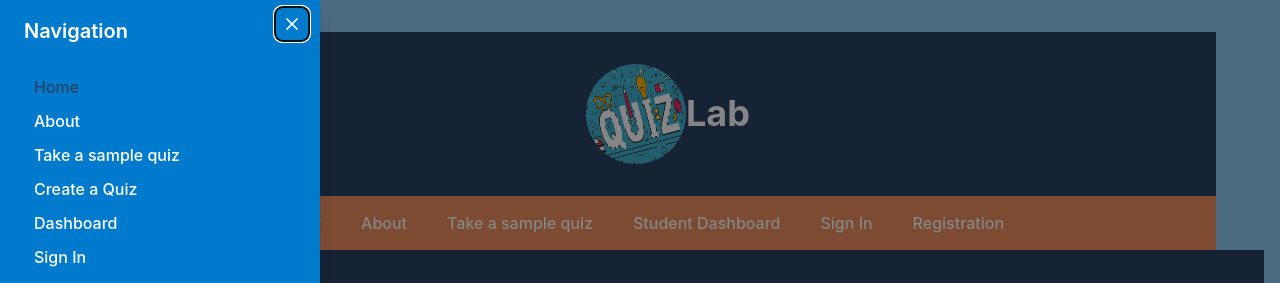
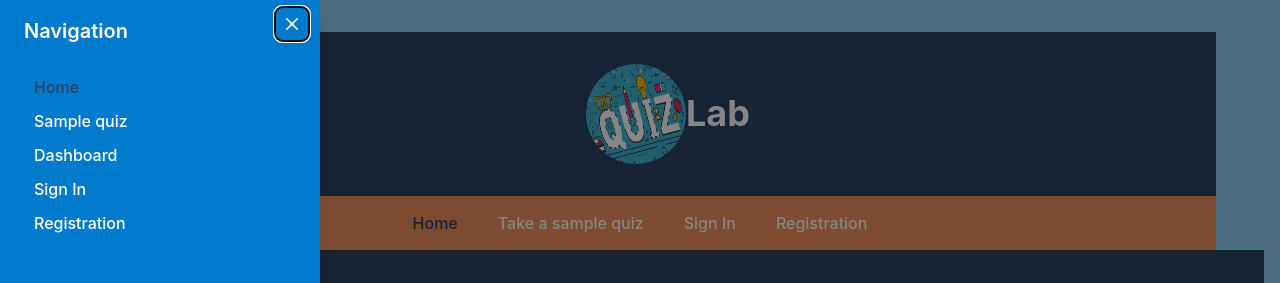
Before and after one commit to A52-JS-React-Team6/QuizCraft, a React (Vite) app: page / in a window 1280 px wide. Both pictures are taken after a click on the button "Open Menu". Shown: the top 283 px of the page. Built offline with nearby package versions, Linux system fonts and the light colour scheme.

Commit message:
cleanup navigation and sample quiz

```diff
--- a/src/App.jsx
+++ b/src/App.jsx
@@ -43,7 +43,6 @@ function App() {
       <NavBar />
         <Routes>
           <Route path="/" element={<Home />} />
-          <Route path="/sample-quiz" element={<SampleQuiz />} />
           <Route path="/quiz-results" element={<QuizResults />} />
           <Route path="/create-quiz" element={<CreateQuiz />} />
           <Route path="/about" element={<About />} />
--- a/src/components/EducatorDashboard/EducatorDashboard.jsx
+++ b/src/components/EducatorDashboard/EducatorDashboard.jsx
@@ -37,6 +37,12 @@ export const EducatorDashboard = () => {
   const [myQuizzes, setMyQuizzes] = useState([]);
   const { user } = useAuth();
   const toast = useToast();
+
+  const getInvitations = async () => {
+    const invitations = await getInvitationsForEducator(user.username);
+    setInvitations(invitations);
+  }
+
   useEffect(() => {
     const fetchStudents = async () => {
       const students = await getStudents();
@@ -48,10 +54,7 @@ export const EducatorDashboard = () => {
       setMyQuizzes(myQuizzes);
     };
 
-    const getInvitations = async () => {
-      const invitations = await getInvitationsForEducator(user.username);
-      setInvitations(invitations);
-    }
+
 
     fetchStudents();
     getQuizzes();
@@ -100,6 +103,7 @@ export const EducatorDashboard = () => {
         duration: 2000,
         isClosable: true,
       });
+      getInvitations();
     }
   };
 
--- a/src/components/Footer/Footer.jsx
+++ b/src/components/Footer/Footer.jsx
@@ -1,11 +1,12 @@
 import { Box, Text } from "@chakra-ui/react";
+import { NavLink } from "react-router-dom";
 
 export function Footer() {
   return (
     <Box as="footer" bg="blue.800" color="white" width="100%" padding={4}>
-      <Text textAlign="center" fontSize="md">
+      <NavLink  to='/about' textAlign="center" fontSize="md">
         © {new Date().getFullYear()} QuizLab. All rights reserved.
-      </Text>
+      </NavLink>
     </Box>
   );
 }
--- a/src/components/NavBar/NavBar.jsx
+++ b/src/components/NavBar/NavBar.jsx
@@ -35,18 +35,26 @@ export function NavBar() {
                   <NavLink to='/forum' className={({ isActive }) => isActive ? 'navigation-link navigation-link-active' : 'navigation-link'}>Forum</NavLink>
                 </>
               )} */}
-                    <NavLink to='/about' className={({ isActive }) => isActive ? 'navigation-link navigation-link-active' : 'navigation-link'}>About</NavLink>
-                    <NavLink to='/sample-quiz' className={({ isActive }) => isActive ? 'navigation-link navigation-link-active' : 'navigation-link'}>Take a sample quiz </NavLink>
-                    <NavLink to='/student-dashboard' className={({ isActive }) => isActive ? 'navigation-link navigation-link-active' : 'navigation-link'}>Student Dashboard</NavLink>
+                    <NavLink to={{
+                        pathname: '/real-quiz',
+                        state: { quizId: '-NlZEyHdMD5MS4_eYg0g'}
+                    }} className={({ isActive }) => isActive ? 'navigation-link navigation-link-active' : 'navigation-link'}>Take a sample quiz </NavLink>
                     {user?.isLoggedIn && user?.role === userRole.EDUCATOR &&
+                        <>
                         <NavLink to='/create-quiz' className={({ isActive }) => isActive ? 'navigation-link navigation-link-active' : 'navigation-link'}>Create a Quiz</NavLink>
+                        <NavLink to='/educator-dashboard' className={({ isActive }) => isActive ? 'navigation-link navigation-link-active' : 'navigation-link'}>Educator Dashboard</NavLink>
+                        </>
                     }
                     {user?.isLoggedIn && user?.role === userRole.STUDENT &&
-                        <NavLink to='/scoreboard' className={({ isActive }) => isActive ? 'navigation-link navigation-link-active' : 'navigation-link'}>Score Board</NavLink>
+                        <>
+                            <NavLink to='/scoreboard' className={({ isActive }) => isActive ? 'navigation-link navigation-link-active' : 'navigation-link'}>Score Board</NavLink>
+                            <NavLink to='/dashboard' className={({ isActive }) => isActive ? 'navigation-link navigation-link-active' : 'navigation-link'}>Dashboard</NavLink>
+
+                        </>
                     }
                     {user?.isLoggedIn ? (
                         <>
-                            <NavLink onClick={onLogout} className='navigation-link'>Logout</NavLink>
+                            <Button onClick={onLogout} className='navigation-link'>Logout</Button>
                             {user?.isAdmin && <NavLink to='/admin-page' className={({ isActive }) => isActive ? 'navigation-link navigation-link-active' : 'navigation-link'}>Admin Page</NavLink>}
                         </>
                     ) : (
--- a/src/components/NavBarNew/NavBar.jsx
+++ b/src/components/NavBarNew/NavBar.jsx
@@ -61,11 +61,13 @@ export function NavBarNew() {
             <DrawerBody bg={bgColor}>
               <Flex direction='column' justify='start'>
                 <NavLink onClick={onClose} to='/' className={({ isActive }) => isActive ? 'navigation-link navigation-link-active' : 'navigation-link'}>Home</NavLink>
-                <NavLink to='/about' onClick={onClose} className={({ isActive }) => isActive ? 'navigation-link navigation-link-active' : 'navigation-link'}>About</NavLink>
-                <NavLink to='/sample-quiz' onClick={onClose} className={({ isActive }) => isActive ? 'navigation-link navigation-link-active' : 'navigation-link'}>Take a sample quiz </NavLink>
-                <NavLink to='/create-quiz' onClick={onClose} className={({ isActive }) => isActive ? 'navigation-link navigation-link-active' : 'navigation-link'}>Create a Quiz</NavLink>
+                <NavLink to={{
+                        pathname: '/real-quiz',
+                        state: { quizId: '-NlZEyHdMD5MS4_eYg0g'}
+                    }} className={({ isActive }) => isActive ? 'navigation-link navigation-link-active' : 'navigation-link'}>Sample quiz </NavLink>
                 {user?.role === userRole.EDUCATOR && (
                   <>
+                    <NavLink to='/create-quiz' onClick={onClose} className={({ isActive }) => isActive ? 'navigation-link navigation-link-active' : 'navigation-link'}>Create a Quiz</NavLink>
                     <NavLink to='/manage-quizzes' onClick={onClose} className={({ isActive }) => isActive ? 'navigation-link navigation-link-active' : 'navigation-link'}>Manage Quizzes</NavLink>
                     <NavLink to='/educator-dashboard' onClick={onClose} className={({ isActive }) => isActive ? 'navigation-link navigation-link-active' : 'navigation-link'}>Educator Dashboard</NavLink>
                   </>
--- a/src/components/QuizzTable/QuizTable.jsx
+++ b/src/components/QuizzTable/QuizTable.jsx
@@ -65,7 +65,7 @@ export const QuizTable = ({
             Math.round((quiz.score / quiz.totalPoints) * 100 * 100) / 100
         }%`;
     }
-    return `not taken yet.`;
+    return `N/A`;
   }
 
   return (
--- a/src/components/RealQuiz/RealQuiz.jsx
+++ b/src/components/RealQuiz/RealQuiz.jsx
@@ -10,7 +10,7 @@ import { useAuth } from '../../context/AuthContext';
 export const RealQuiz = () => {
     const [quiz, setQuiz] = useState({ totalPoints: 0, questions: [] });
     const location = useLocation();
-    const quizId = location.state.quizId;
+    const quizId = location.state?.quizId || '-NlZEyHdMD5MS4_eYg0g';
     const { user } = useAuth();
 
     useEffect(() => {
```
